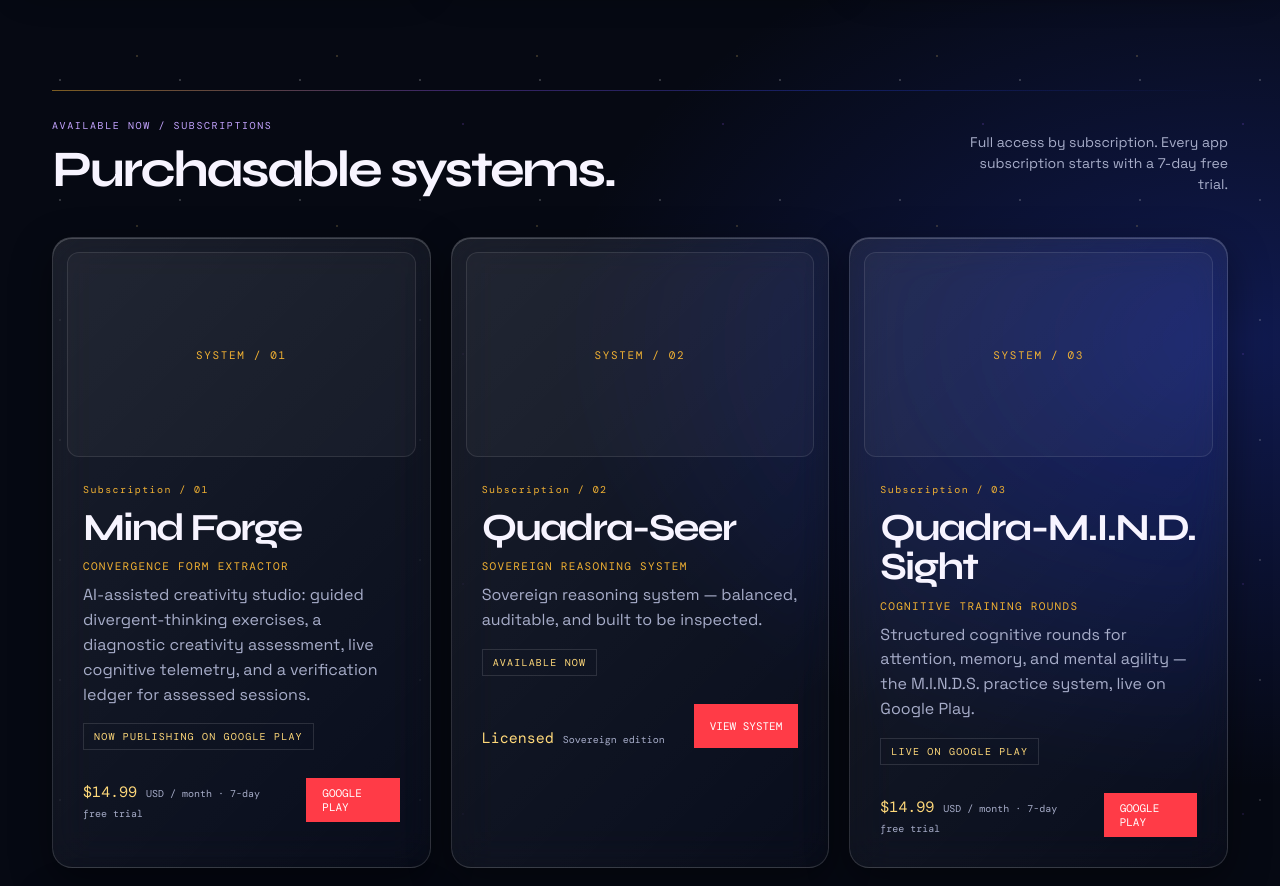
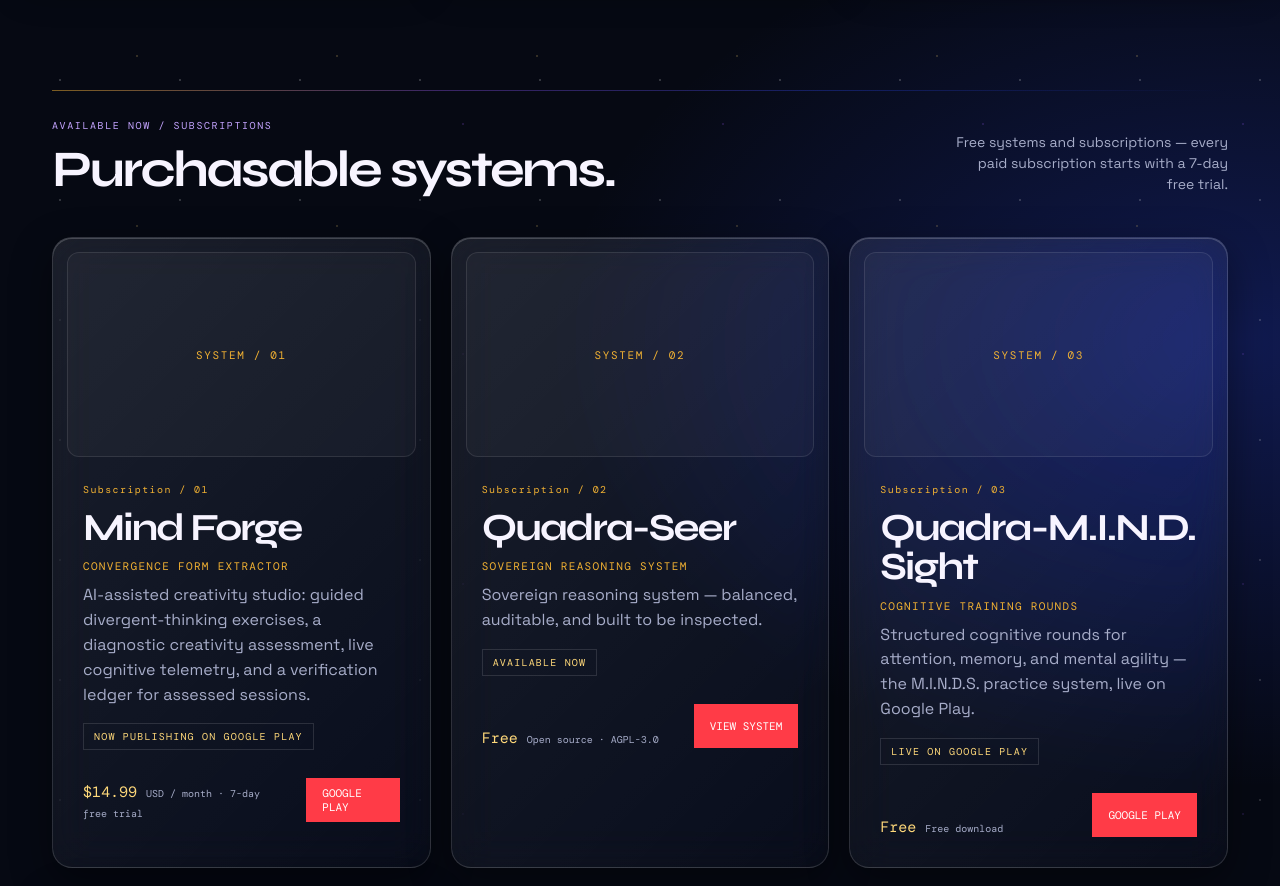
Before and after one commit to anthonyrenecastro-create/az-emergent-nexus-website, a Next.js app: page / in a window 1280 px wide. Shown: the part 940-1826 px from the top of the page. Built offline with nearby package versions, Linux system fonts and the light colour scheme.

Commit message:
Purchasable systems: Quadra-M.I.N.D. Sight is free (not $14.99/mo); Quadra-Seer free under AGPL-3.0 (owner correction 2026-11-13)

```diff
--- a/app/page.tsx
+++ b/app/page.tsx
@@ -29,8 +29,8 @@ const purchasableSystems = [
     edition: "Sovereign reasoning system",
     description:
       "Sovereign reasoning system — balanced, auditable, and built to be inspected.",
-    price: "Licensed",
-    priceNote: "Sovereign edition",
+    price: "Free",
+    priceNote: "Open source · AGPL-3.0",
     status: "Available now",
     href: "https://github.com/axiomzeta/quadra-seer-equalibra-sovereign",
     cta: "View system",
@@ -40,8 +40,8 @@ const purchasableSystems = [
     edition: "Cognitive training rounds",
     description:
       "Structured cognitive rounds for attention, memory, and mental agility — the M.I.N.D.S. practice system, live on Google Play.",
-    price: "$14.99",
-    priceNote: "USD / month · 7-day free trial",
+    price: "Free",
+    priceNote: "Free download",
     status: "Live on Google Play",
     href: "https://play.google.com/store/apps/details?id=org.axiomzetainnovations.quadraroundsight",
     cta: "Google Play",
@@ -202,7 +202,7 @@ export default async function HomePage() {
               <span className="section-label">Available now / subscriptions</span>
               <h2 className="section-title">Purchasable systems.</h2>
             </div>
-            <p className="section-note">Full access by subscription. Every app subscription starts with a 7-day free trial.</p>
+            <p className="section-note">Free systems and subscriptions — every paid subscription starts with a 7-day free trial.</p>
           </div>
 
           <div className="product-grid">
```
